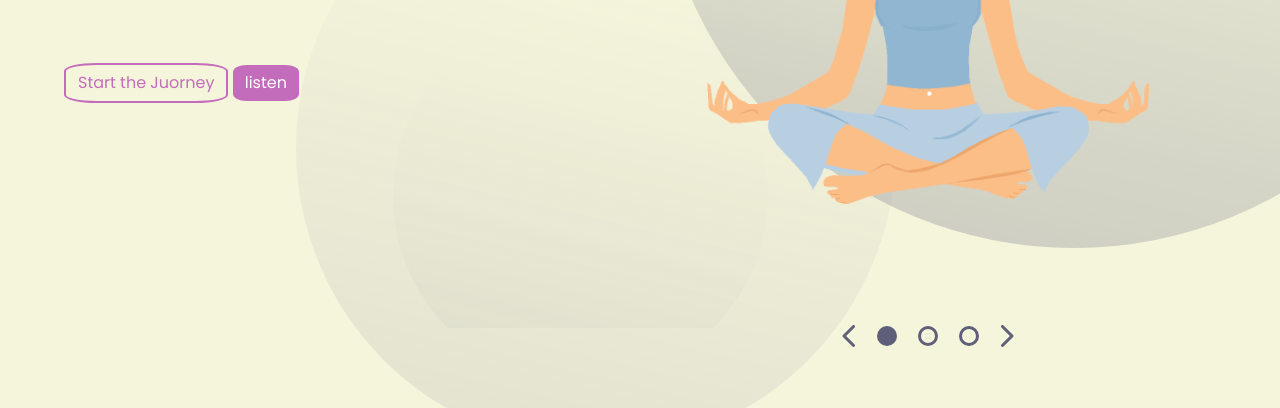
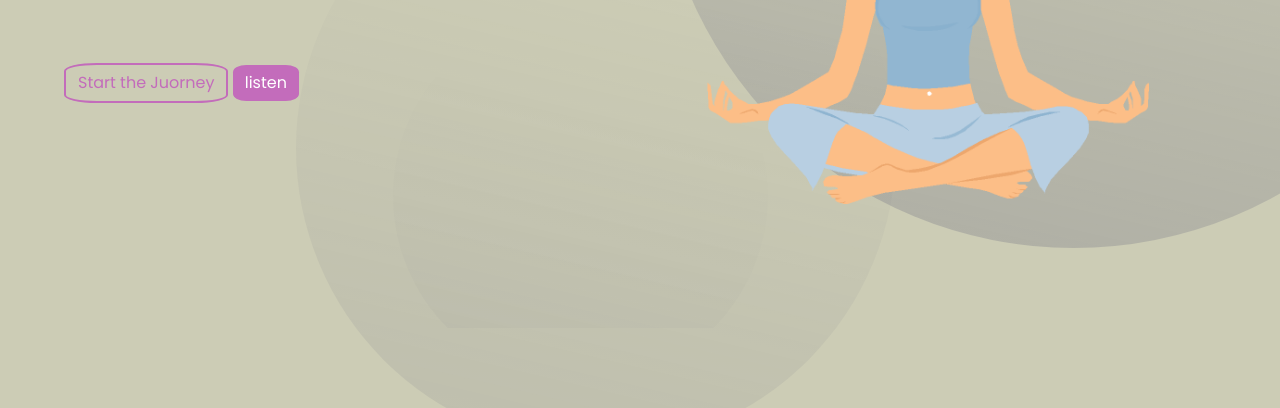
Before and after one commit to shahrzadaslami/css-javascript-UI-design-, a plain HTML site: page index.html in a window 1280 px wide. Shown: the part 392-800 px from the top of the page. Drawn offline with Linux system fonts and the light colour scheme.

Commit message:
header style

```diff
--- a/index.html
+++ b/index.html
@@ -80,13 +80,7 @@
                <img src="./img/fdf.png", alt="cover">
            </div>
        </section>
-       <div class="selective">
-           <img src = "./SVG/arrow-left.svg", alt = "">
-           <img src = "./SVG/dot-full.svg", alt = "">
-           <img src = "./SVG/dot.svg", alt = "">
-           <img src = "./SVG/dot.svg", alt = "">
-           <img src = "./SVG/arrow-right.svg", alt = "">
-       </div>
+
        <img class="mid-circ" src="./SVG/mid-eclipse.svg", alt=""/>
        <img class="small-circ" src="./SVG/small-eclipse.svg", alt=""/>
        <img class="big-circ" src="./SVG/big-eclipse.svg", alt=""/>
--- a/style/style.scss
+++ b/style/style.scss
@@ -9,7 +9,7 @@
 body {
     font-family: 'Poppins', sans-serif;
    // background-color: transparent;
-    background: beige;
+    background: rgb(204, 204, 181);
 }
 
 button{
```
Also changed, not shown: style/style.css, 1 other file.
